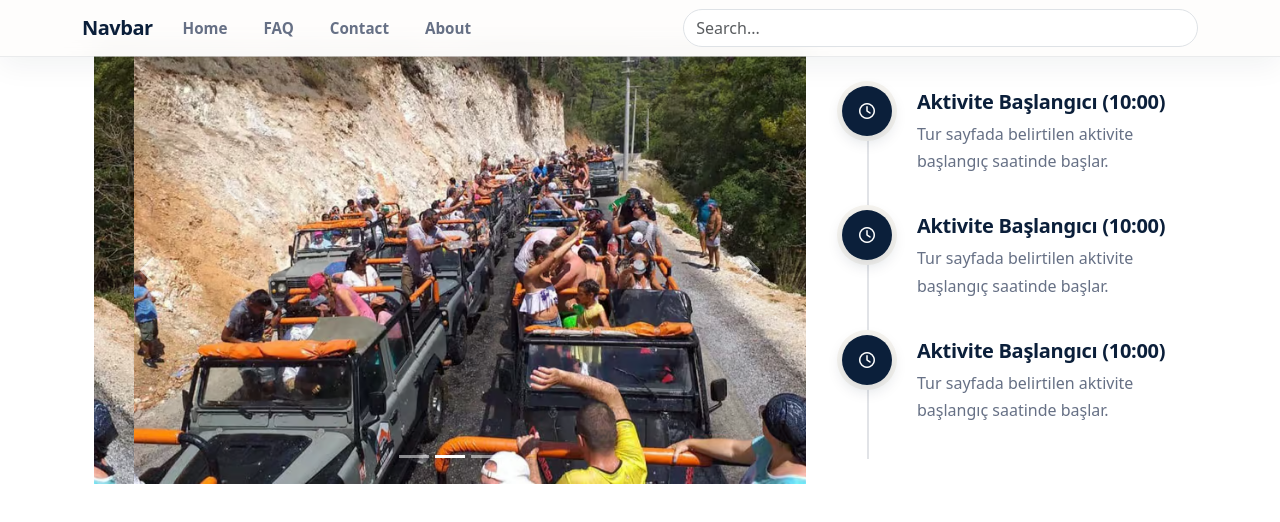
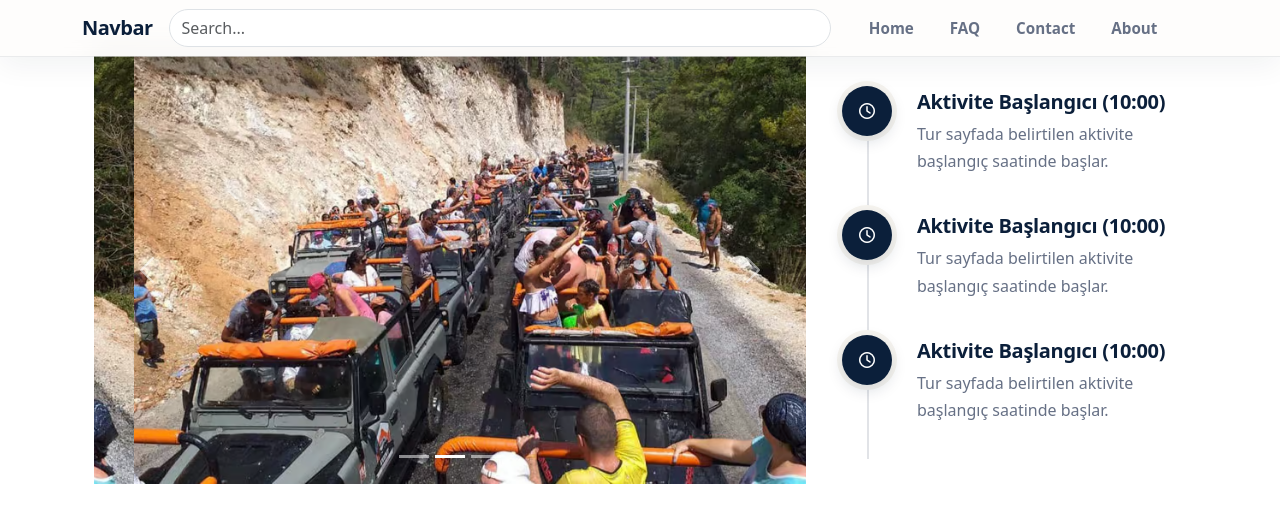
Before and after one commit to 3laa-dev/Jeep-Safari, a React (Vite) app: page / in a window 1280 px wide. Shown: the top 522 px of the page. Built offline with nearby package versions, Linux system fonts and the light colour scheme.

Commit message:
time line updated

```diff
--- a/src/Components/Header.jsx
+++ b/src/Components/Header.jsx
@@ -3,6 +3,8 @@ import Container from 'react-bootstrap/Container';
 import Form from 'react-bootstrap/Form';
 import Nav from 'react-bootstrap/Nav';
 import Navbar from 'react-bootstrap/Navbar';
+import { Col , Row } from 'react-bootstrap';
+
 
 function NavBar() {
   return (
@@ -18,23 +20,30 @@ function NavBar() {
         />
 
         <Navbar.Collapse id="navbarScroll">
-          <div className='d-flex justify-content-between w-100'>
-          <Nav className="navbar-links">
+          <Row className='d-flex justify-content-between w-100'>
+
+          <Col sm="8" xs="12" >
+              <Form.Control
+              type="search"
+              placeholder="Search..."
+              aria-label="Search"
+              className="w-100 justify-self-center input-search"
+
+            />
+            </Col>
+
+          <Col sm="4" xs="12">
+            <Nav className="navbar-links">
             <Nav.Link href="#home">Home</Nav.Link>
             <Nav.Link href="#home">FAQ</Nav.Link>
             <Nav.Link href="#contact">Contact</Nav.Link>
             <Nav.Link href="#about">About</Nav.Link>
           </Nav>
+          </Col>
 
 
-            <Form.Control
-              type="search"
-              placeholder="Search..."
-              aria-label="Search"
-              className="w-50 justify-self-center input-search"
 
-            />
-          </div>
+          </Row>
 
         </Navbar.Collapse>
       </Container>
```
